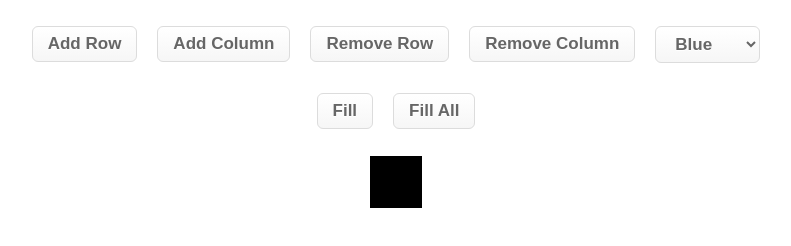
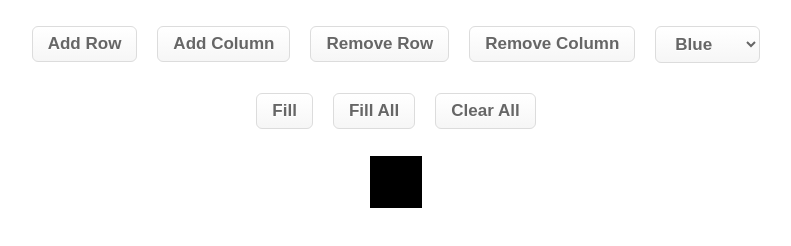
Before and after one commit to Jasonx235/Assignment-5, a plain HTML site: page index.html in a window 1280 px wide. Shown: the part 254-500 px from the top of the page, without its empty margins (244-1035 px from the left). Drawn offline with Linux system fonts and the light colour scheme.

Commit message:
Added ability to clear all color Resolved #14

```diff
--- a/index.html
+++ b/index.html
@@ -39,6 +39,9 @@
         <div class = "setMargin">
             <button type="button"class="myButton" onclick="setAllGrid()">Fill All</button>
         </div>
+        <div class = "setMargin">
+            <button type="button"class="myButton" onclick="clearAllGrid()">Clear All</button>
+        </div>
     </div>
     <div class="container">
 
--- a/script.js
+++ b/script.js
@@ -133,3 +133,14 @@ function setAllGrid(){
     allCells.forEach(cell => { cell.style.backgroundColor = CurrentColor; cell.classList.remove("no-color")});
 
 }
+
+//Adding function to clear all colors
+function clearAllGrid(){
+    //saving all grid locations
+    let cells = document.getElementsByTagName("td");
+    let allCells = [...cells];
+
+    //setting color for uncolored squares
+    allCells.forEach(cell => { cell.style.backgroundColor = "black"; cell.classList.add("no-color")});
+
+}
```
